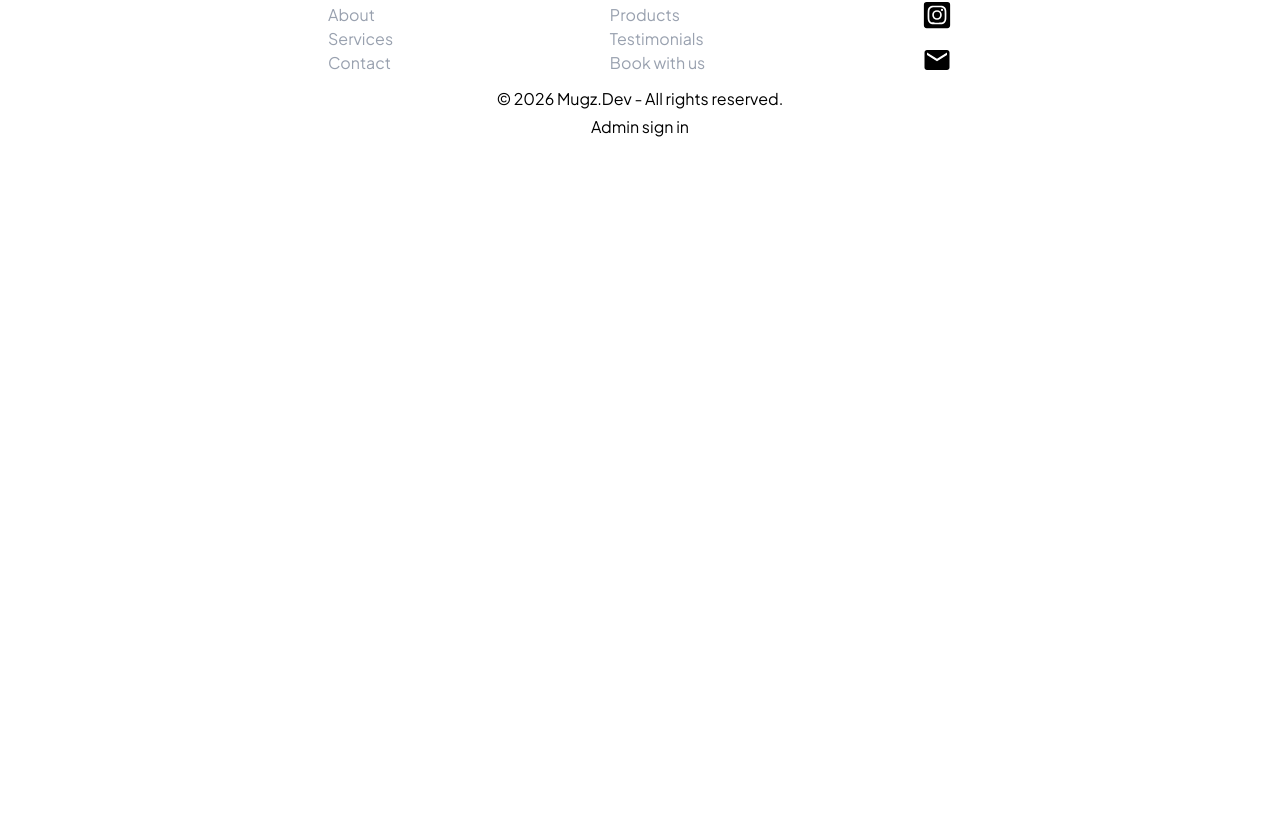
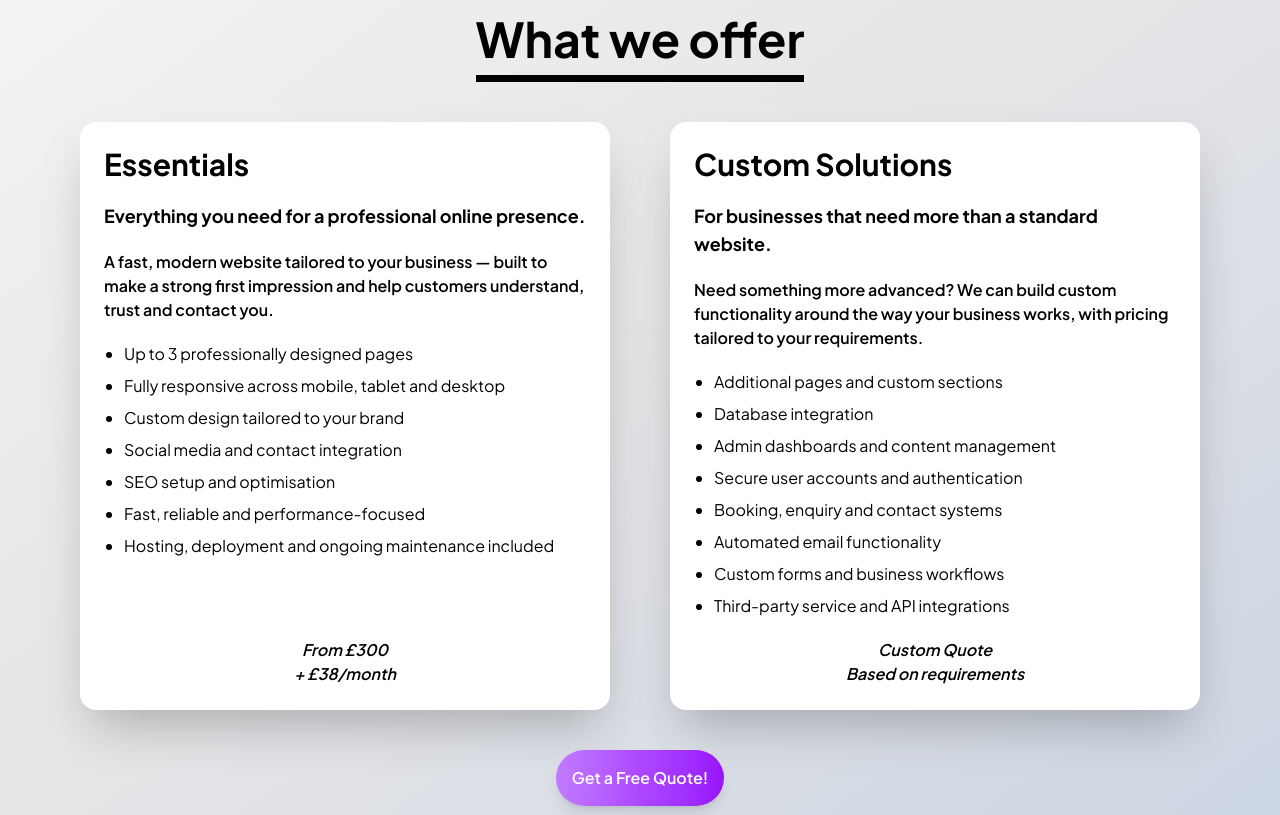
Before and after one commit to ymuth/mugz-dev, a Next.js app: page / in a window 1280 px wide. Shown: the part 865-1680 px from the top of the page. Before the commit the page ends 1012 px from the top, so only its background shows below. Built offline with nearby package versions, Linux system fonts and the light colour scheme.

Commit message:
changed styling, updated development varaibles and completed services section

```diff
--- a/package.json
+++ b/package.json
@@ -9,10 +9,12 @@
     "lint": "eslint"
   },
   "dependencies": {
+    "motion": "^13.1.0",
     "next": "16.3.0",
     "react": "19.2.8",
     "react-dom": "19.2.8",
-    "react-icons": "^5.7.0"
+    "react-icons": "^5.7.0",
+    "react-responsive": "^10.0.1"
   },
   "devDependencies": {
     "@tailwindcss/postcss": "^4",
--- a/src/app/layout.tsx
+++ b/src/app/layout.tsx
@@ -1,8 +1,8 @@
 import "./globals.css";
 import type { Metadata } from "next";
 import { Geist, Geist_Mono, Poppins, Plus_Jakarta_Sans } from "next/font/google";
-import NavBar from "@/components/ui/navbar";
-import Footer from "@/components/ui/footer";
+import NavBar from "@/components/global/navbar";
+import Footer from "@/components/global/footer";
 
 const geistSans = Geist({
   variable: "--font-geist-sans",
--- a/src/app/page.tsx
+++ b/src/app/page.tsx
@@ -1,11 +1,14 @@
 import Image from "next/image";
 import HeroSection from "../components/home/HeroSection";
+import ServicesSection from "@/components/home/ServicesSection";
 
 export default function Home() {
   return (
     <div className="flex flex-col flex-1">
 
+
       <HeroSection />
+      <section id="services"><ServicesSection /></section>
 
     </div>
   );
--- a/src/components/home/HeroSection.tsx
+++ b/src/components/home/HeroSection.tsx
@@ -1,5 +1,6 @@
 import Image from "next/image"
 import Link from "next/link"
+import Hero from "@public/images/laptop-code.jpg"
 
 export default function HeroSection() {
 
@@ -7,7 +8,19 @@ export default function HeroSection() {
         <div>
 
             {/* Background */}
-            < div className="fixed inset-0 -z-10 bg-linear-to-br from-slate-900 to-purple-950" />
+            {/* < div className="fixed inset-0 -z-10 bg-radial-[at_50%_0%] from-fuchsia-900 to-violet-900" /> */}
+            < div className="fixed inset-0 -z-10" >
+                <Image
+                    src={Hero}
+                    alt="background"
+                    fill
+                    priority
+                    placeholder="blur"
+                    className="object-cover "
+                />
+            </div >
+            <div className="-z-10 fixed inset-0 bg-radial from-black % to-transparent" />
+
 
             {/* Hero section */}
             < div className="min-h-dvh max-w-7xl mx-auto w-full flex" >
@@ -19,7 +32,7 @@ export default function HeroSection() {
                         Mugz.Dev
                     </h1>
                     <h2 className="lg:text-3xl md:text-2xl  text-shadow-lg text-xl p-5 text-center">
-                        Fast, responsive and professional websites and apps built around your business.
+                        Fast, responsive and professional web apps built around your business.
                     </h2>
                     <div className="w-full font-semibold flex justify-center gap-4 text-center">
                         <Link
@@ -29,7 +42,7 @@ export default function HeroSection() {
                             What we Offer
                         </Link>
                         <Link
-                            href="#services"
+                            href="#Contact"
                             className="p-4  shadow-lg font-semibold text-white rounded-full bg-linear-to-r from-purple-400 via-purple-500 to-purple-600 hover:bg-linear-to-br focus:ring-4 focus:outline-none focus:ring-teal-300 transition-opacity hover:opacity-90"
                         >
                             Get a Free Quote!
--- a/src/components/home/ServicesSection.tsx
+++ b/src/components/home/ServicesSection.tsx
@@ -0,0 +1,116 @@
+import Image from "next/image"
+import Link from "next/link"
+import FadeIn from "../ui/fadeIn"
+
+
+const cards = [{
+    title: "Essentials",
+    subtitle: "Everything you need for a professional online presence.",
+    description:
+        "A fast, modern website tailored to your business — built to make a strong first impression and help customers understand, trust and contact you.",
+
+    features: [
+        "Up to 3 professionally designed pages",
+        "Fully responsive across mobile, tablet and desktop",
+        "Custom design tailored to your brand",
+        "Social media and contact integration",
+        "SEO setup and optimisation",
+        "Fast, reliable and performance-focused",
+        "Hosting, deployment and ongoing maintenance included",
+    ],
+
+    price: {
+        initial: "From £300",
+        monthly: "+ £38/month",
+    },
+}, {
+    title: "Custom Solutions",
+    subtitle: "For businesses that need more than a standard website.",
+    description:
+        "Need something more advanced? We can build custom functionality around the way your business works, with pricing tailored to your requirements.",
+
+    features: [
+        "Additional pages and custom sections",
+        "Database integration",
+        "Admin dashboards and content management",
+        "Secure user accounts and authentication",
+        "Booking, enquiry and contact systems",
+        "Automated email functionality",
+        "Custom forms and business workflows",
+        "Third-party service and API integrations",
+    ],
+
+    price: {
+        initial: "Custom Quote",
+        monthly: "Based on requirements",
+    },
+}]
+
+export default function ServicesSection() {
+
+
+    return (
+
+        <div>
+            <div className="relative w-full flex flex-col bg-linear-to-br from-zinc-100 via-zinc-200 to-slate-300">
+
+                <div className="p-10 md:p-20 max-w-7xl w-full mx-auto">
+
+                    <h1 className="text-5xl border-b-7 border-black text-black mx-auto text-center font-bold w-fit pb-3 mb-10 ">What we offer</h1>
+
+                    <div className="flex flex-col mx-auto max-w-7xl w-full my-auto">
+
+                        <div className="grid flex-1 md:grid-cols-2 gap-15 w-full  text-black">
+
+
+                            {cards.map((card, index) => (
+                                <FadeIn key={card.title} delay={index * 0.3} delayMobile={0}>
+                                    <div className="flex h-full flex-col">
+                                        <div className="bg-white shadow-2xl h-full p-6 gap-5 flex flex-col rounded-2xl">
+
+                                            <h2 className="lg:text-3xl md:text-2xl text-xl font-extrabold w-full">
+                                                {card.title}
+                                            </h2>
+
+                                            <h3 className="lg:text-lg md:text-lg font-bold text-md w-full">
+                                                {card.subtitle}
+                                            </h3>
+
+                                            <p className="lg:text-md md:text-md font-semibold text-md w-full">
+                                                {card.description}
+                                            </p>
+
+                                            {/* <p>Including but not limited to:</p> */}
+                                            <ul className="lg:text-md md:text-md text-md pl-5 space-y-2 list-disc w-full">
+                                                {card.features.map((features, indexF) => (
+                                                    <li key={indexF}>{features}</li>
+                                                ))}
+                                            </ul>
+
+                                            <div className="mt-auto text-center italic font-semibold">
+                                                <p>{card.price.initial}</p>
+                                                <p>{card.price.monthly}</p>
+                                            </div>
+
+                                        </div>
+                                    </div>
+                                </FadeIn>
+                            ))}
+
+                        </div>
+
+                        <Link
+                            href="#contact"
+                            className="p-4 shadow-lg mx-auto text-center mt-10 font-semibold text-white rounded-full bg-linear-to-r from-purple-400 via-purple-500 to-purple-600 hover:bg-linear-to-br focus:ring-4 focus:outline-none focus:ring-purple-300 transition-opacity hover:opacity-90"
+                        >
+                            Get a Free Quote!
+                        </Link>
+
+
+                    </div>
+                </div>
+
+            </div>
+        </div>
+    )
+}
--- /dev/null
+++ b/src/components/ui/fadeIn.tsx
@@ -0,0 +1,52 @@
+"use client";
+
+import { motion } from "motion/react";
+import { useMediaQuery } from "react-responsive";
+
+type FadeInProps = {
+  children: React.ReactNode;
+  delay?: number;
+  delayMobile?: number;
+  x?: number;
+  y?: number;
+};
+
+
+
+export default function FadeIn({
+  children,
+  delay = 0,
+  delayMobile = delay,
+  x = 0,
+  y = 80,
+}: FadeInProps) {
+
+  const isDesktop = useMediaQuery({ minWidth: 768 });
+  const actualDelay = isDesktop ? delay : delayMobile;
+
+  return (
+    <motion.div
+      initial={{
+        opacity: 0,
+        x,
+        y,
+      }}
+      whileInView={{
+        opacity: 1,
+        x: 0,
+        y: 0,
+      }}
+      transition={{
+        duration: 0.6,
+        delay: actualDelay,
+
+      }}
+      viewport={{
+        once: true,
+        amount: 0.2,
+      }}
+    >
+      {children}
+    </motion.div>
+  );
+}
--- a/tsconfig.json
+++ b/tsconfig.json
@@ -19,7 +19,9 @@
       }
     ],
     "paths": {
-      "@/*": ["./src/*"]
+      "@/*": ["./src/*"],
+      "@prisma-db": ["./prisma/db"],
+      "@public/*": ["./public/*"],
     }
   },
   "include": [
```
Also changed, not shown: src/components/home/BookingSection.tsx (added, +38 -0 lines), src/components/global/footer.tsx (renamed from src/components/ui/footer.tsx), src/components/global/navbar.tsx (renamed from src/components/ui/navbar.tsx), 2 other files (tests, documents, lock files or other folders).
